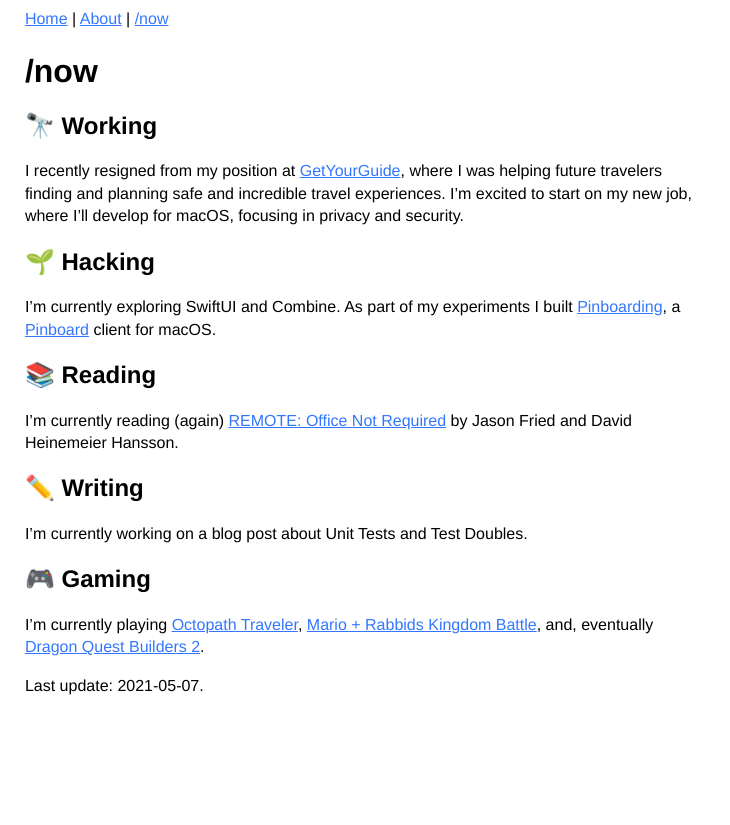
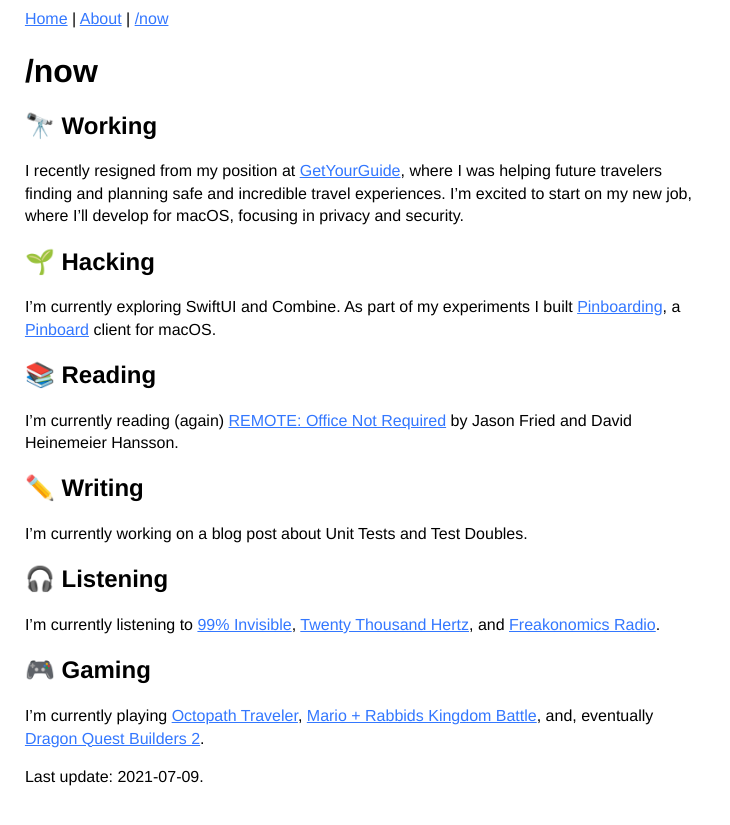
Before and after one commit to otaviocc/otaviocc.github.com, a Jekyll site: the page built from now.md, in a window 1280 px wide. Shown: the top 825 px of the page, without its empty margins (0-730 px from the left). Built offline with Jekyll 4.4.1, drawn with Linux system fonts in a browser that asks for light colours.

Commit message:
Update /now page

```diff
--- a/now.md
+++ b/now.md
@@ -20,8 +20,12 @@ I'm currently reading (again) [REMOTE: Office Not Required](https://basecamp.com
 
 I'm currently working on a blog post about Unit Tests and Test Doubles.
 
+## 🎧 Listening
+
+I'm currently listening to [99% Invisible](https://99percentinvisible.org), [Twenty Thousand Hertz](https://www.20k.org), and [Freakonomics Radio](https://freakonomics.com/archive/).
+
 ## 🎮 Gaming
 
 I’m currently playing [Octopath Traveler](https://en.wikipedia.org/wiki/Octopath_Traveler), [Mario + Rabbids Kingdom Battle](https://en.wikipedia.org/wiki/Mario_%2B_Rabbids_Kingdom_Battle), and, eventually [Dragon Quest Builders 2](https://en.wikipedia.org/wiki/Dragon_Quest_Builders_2).
 
-Last update: 2021-05-07.
+Last update: 2021-07-09.
```
